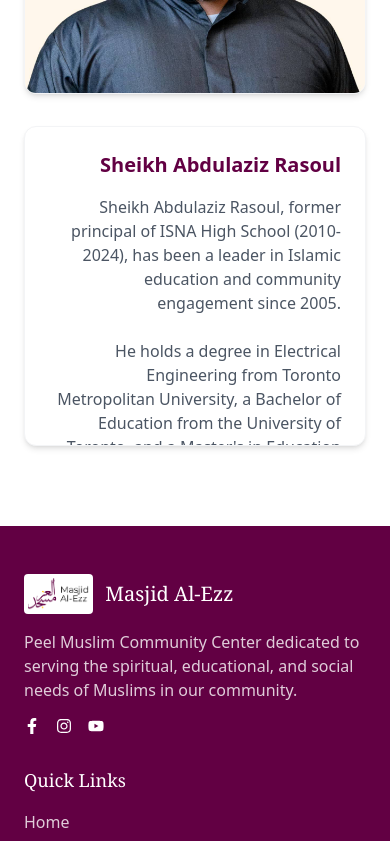
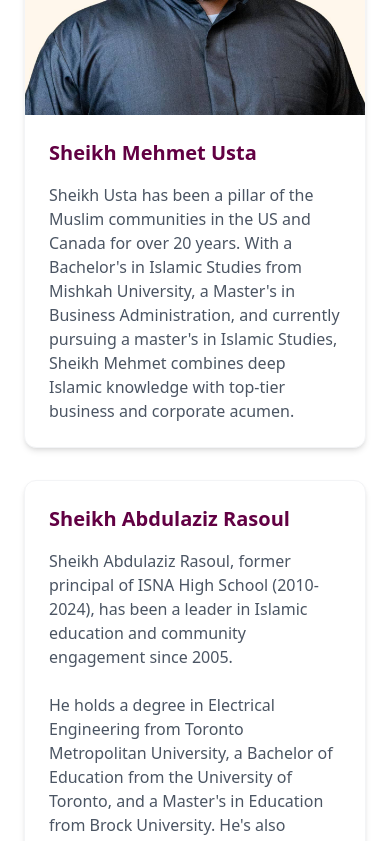
Before and after one commit to tahanasir/masjid-al-ezz, a React (Vite) app: page /#/about in a window 390 px wide. Shown: the part 3120-3961 px from the top of the page. Built offline with nearby package versions, Linux system fonts and the light colour scheme; a web font is replaced by a local one.

Commit message:
fix: Mobile responsiveness About page

```diff
--- a/src/pages/About.tsx
+++ b/src/pages/About.tsx
@@ -154,8 +154,8 @@ export default function About() {
               </p>
             </div>
 
-            <div className="grid grid-cols-1 lg:grid-cols-2 gap-8">
-              <div className="bg-white rounded-xl overflow-hidden shadow-md border border-gray-100 h-80">
+            <div className="grid grid-cols-1 xl:grid-cols-2 gap-8">
+              <div className="bg-white rounded-xl overflow-hidden shadow-md border border-gray-100">
                 <div className="flex flex-col h-full md:flex-row">
                   <div className="md:w-1/3">
                     <img
@@ -180,9 +180,9 @@ export default function About() {
                 </div>
               </div>
 
-              <div className="bg-white rounded-xl overflow-hidden shadow-md border border-gray-100 h-80">
+              <div className="bg-white rounded-xl overflow-hidden shadow-md border border-gray-100">
                 <div className="flex flex-col h-full md:flex-row">
-                  <div className="md:w-2/3 p-6 text-right">
+                  <div className="md:w-2/3 p-6 md:text-right">
                     <h3 className="text-xl font-bold text-primary mb-4">
                       Sheikh Abdulaziz Rasoul
                     </h3>
```
